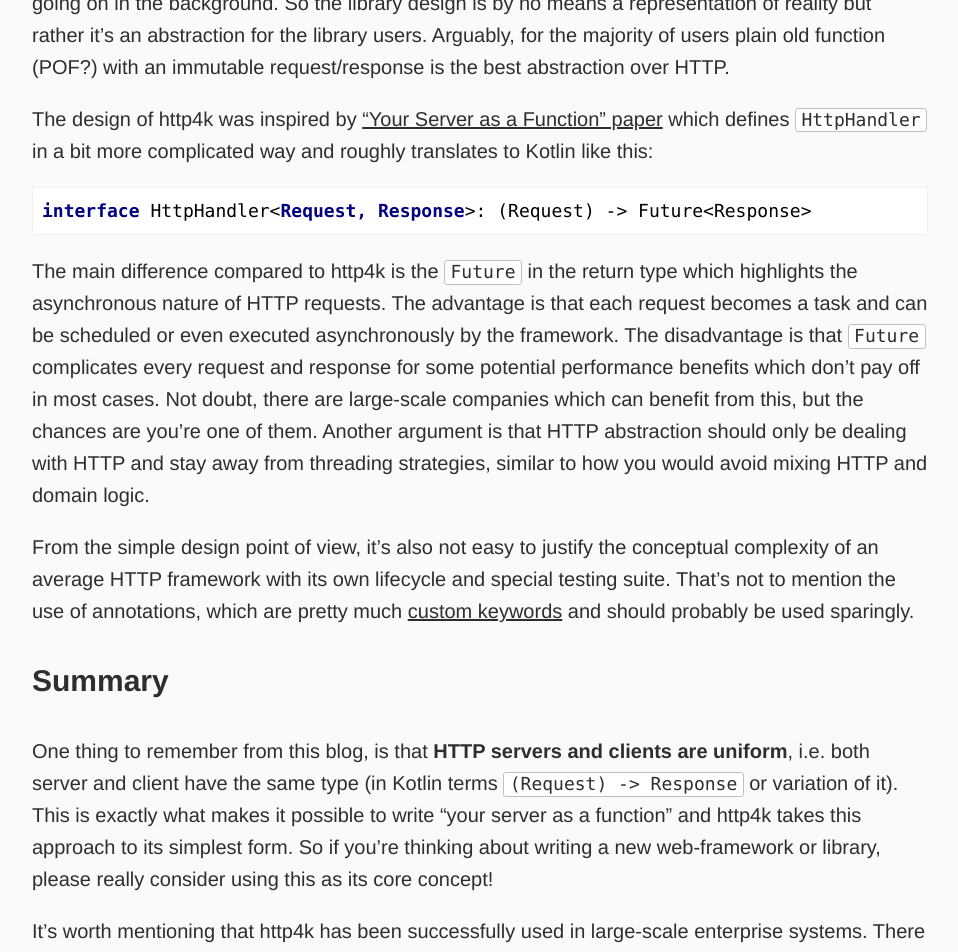
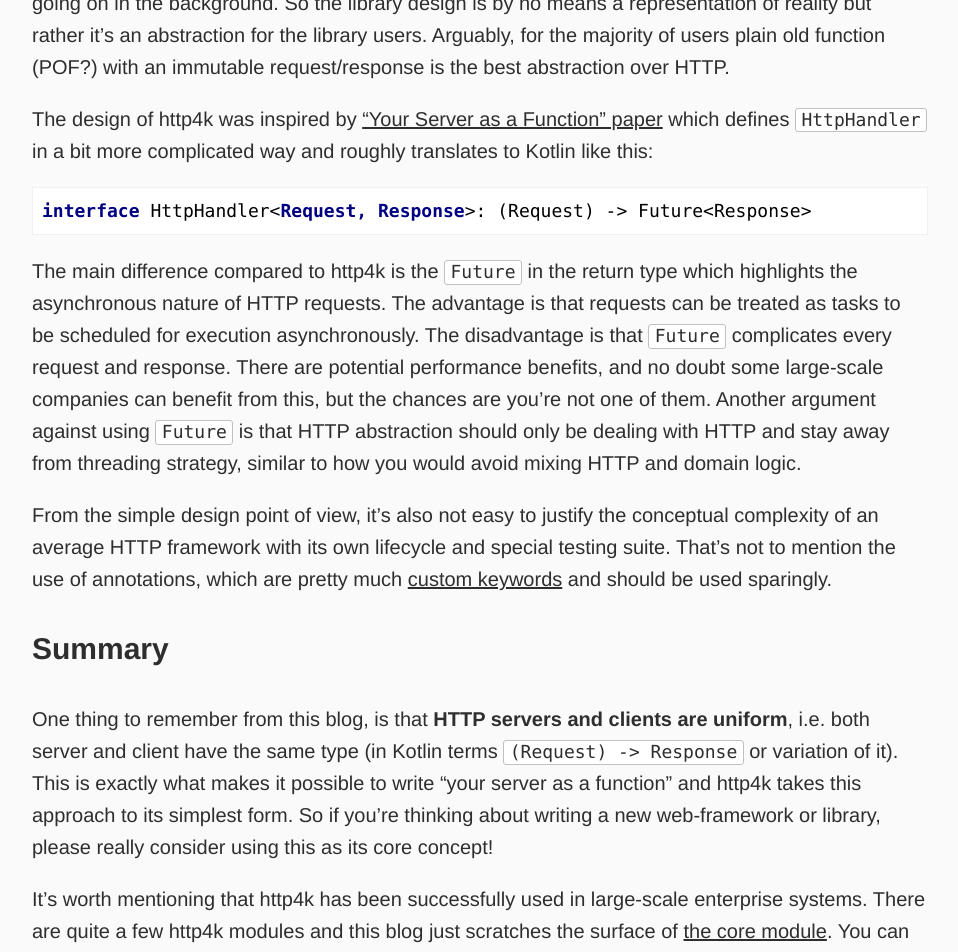
Before and after one commit to dkandalov/dkandalov.github.io, a Jekyll site: the page built from _posts/2020-07-30-hello-http4k.md, in a window 1280 px wide and 1400 px high, scrolled down 6669 px. Shown: the top 952 px of the window, without its empty margins (160-1118 px from the left). Built offline with Jekyll 4.4.1, drawn with Linux system fonts in a browser that asks for light colours; our own code applies the rules of GitHub Pages for plain Markdown files; some of the changed text lies outside the part shown.

Commit message:
hello http4k draft

````diff
--- a/_posts/2020-07-30-hello-http4k.md
+++ b/_posts/2020-07-30-hello-http4k.md
@@ -208,9 +208,9 @@ The design of http4k was inspired by ["Your Server as a Function" paper] which d
 ```
 interface HttpHandler<Request, Response>: (Request) -> Future<Response>
 ```
-The main difference compared to http4k is the `Future` in the return type which highlights the asynchronous nature of HTTP requests. The advantage is that each request becomes a task and can be scheduled or even executed asynchronously by the framework. The disadvantage is that `Future` complicates every request and response for some potential performance benefits which don't pay off in most cases. Not doubt, there are large-scale companies which can benefit from this, but the chances are you're one of them. Another argument is that HTTP abstraction should only be dealing with HTTP and stay away from threading strategies, similar to how you would avoid mixing HTTP and domain logic.
+The main difference compared to http4k is the `Future` in the return type which highlights the asynchronous nature of HTTP requests. The advantage is that requests can be treated as tasks to be scheduled for execution asynchronously. The disadvantage is that `Future` complicates every request and response. There are potential performance benefits, and no doubt some large-scale companies can benefit from this, but the chances are you're not one of them. Another argument against using `Future` is that HTTP abstraction should only be dealing with HTTP and stay away from threading strategy, similar to how you would avoid mixing HTTP and domain logic.
 
-From the simple design point of view, it's also not easy to justify the conceptual complexity of an average HTTP framework with its own lifecycle and special testing suite. That's not to mention the use of annotations, which are pretty much [custom keywords][modifiers-vs-annotations] and should probably be used sparingly.
+From the simple design point of view, it's also not easy to justify the conceptual complexity of an average HTTP framework with its own lifecycle and special testing suite. That's not to mention the use of annotations, which are pretty much [custom keywords][modifiers-vs-annotations] and should be used sparingly.
 
 
 ### Summary
````
Also changed, not shown: other parts of _posts/2020-07-30-hello-http4k.md (+1 -1 lines).
